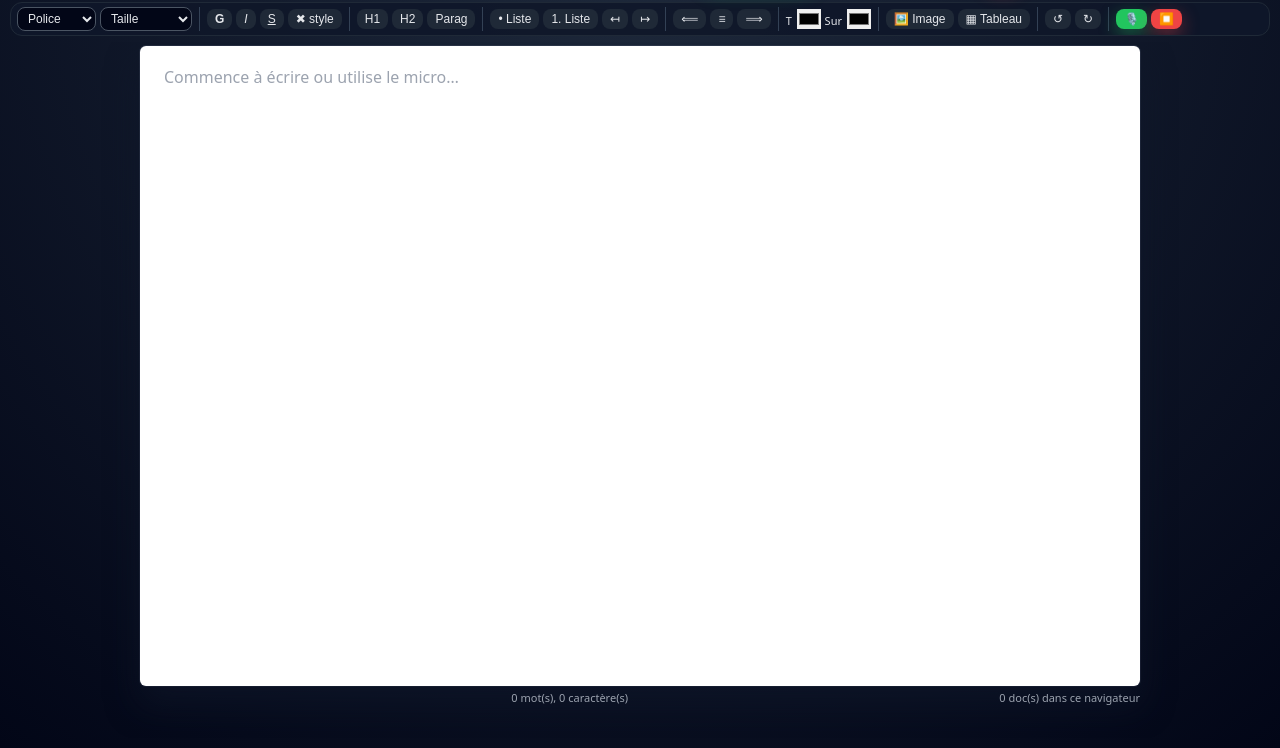
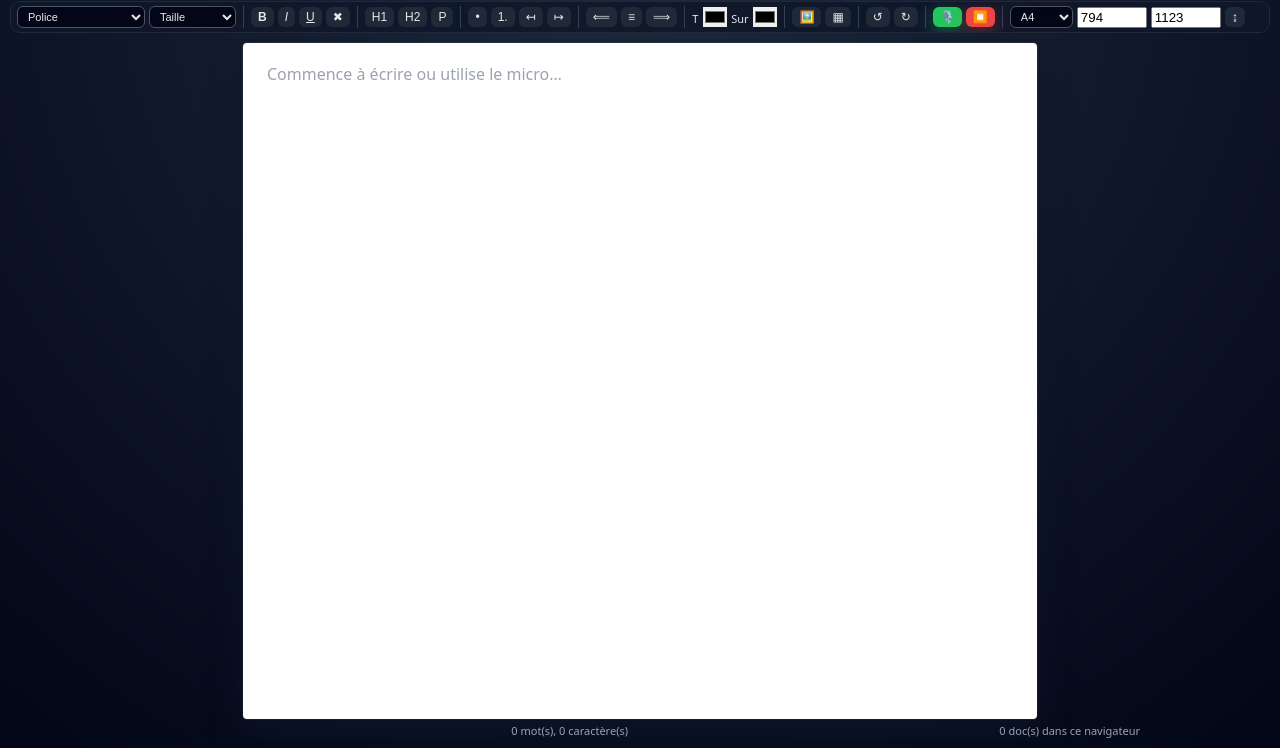
Before and after one commit to MultitudeEntertainment/EDITEUR-TEXT, a plain HTML site: page index.html in a window 1280 px wide. Shown: the part 52-800 px from the top of the page. Drawn offline with Linux system fonts and the light colour scheme.

Commit message:
Update index.html

```diff
--- a/index.html
+++ b/index.html
@@ -4,6 +4,15 @@
   <meta charset="UTF-8" />
   <title>Word du navigateur</title>
   <meta name="viewport" content="width=device-width, initial-scale=1.0" />
+
+  <!-- Google Fonts pour un max de polices -->
+  <link rel="preconnect" href="https://fonts.googleapis.com">
+  <link rel="preconnect" href="https://fonts.gstatic.com" crossorigin>
+  <link
+    href="https://fonts.googleapis.com/css2?family=Roboto:wght@400;500;700&family=Open+Sans:wght@400;600&family=Lato:wght@400;700&family=Montserrat:wght@400;600;700&family=Poppins:wght@400;600&family=Inter:wght@400;600;700&family=Nunito:wght@400;700&family=Raleway:wght@400;600&display=swap"
+    rel="stylesheet"
+  />
+
   <style>
     * { box-sizing: border-box; }
 
@@ -22,6 +31,7 @@
       overflow: hidden;
     }
 
+    /* BARRE DU HAUT (minimaliste) */
     header {
       padding: 8px 10px;
       background: rgba(15, 23, 42, 0.98);
@@ -47,30 +57,21 @@
       margin-left: auto;
     }
 
-    input[type="text"] {
+    input[type="text"], select {
       padding: 6px 10px;
       border-radius: 999px;
       border: 1px solid #4b5563;
       background: #020617;
       color: #e5e7eb;
-      min-width: 120px;
-      max-width: 180px;
-    }
-
-    select {
-      padding: 6px 10px;
-      border-radius: 999px;
-      border: 1px solid #4b5563;
-      background: #020617;
-      color: #e5e7eb;
-      max-width: 170px;
+      max-width: 190px;
+      font-size: 12px;
     }
 
     button {
       border: none;
       border-radius: 999px;
       padding: 6px 10px;
-      font-size: 13px;
+      font-size: 12px;
       cursor: pointer;
       font-weight: 500;
       display: inline-flex;
@@ -114,9 +115,10 @@
       overflow: hidden;
     }
 
+    /* TOOLBAR minimaliste */
     .toolbar {
       background: rgba(15, 23, 42, 0.9);
-      border-radius: 12px;
+      border-radius: 10px;
       border: 1px solid #1f2937;
       padding: 4px 6px;
       display: flex;
@@ -128,20 +130,20 @@
     }
 
     .toolbar button {
-      border-radius: 8px;
-      padding: 3px 8px;
-      font-size: 12px;
+      border-radius: 6px;
+      padding: 3px 7px;
     }
 
     .toolbar select {
-      border-radius: 8px;
-      font-size: 12px;
+      border-radius: 6px;
+      font-size: 11px;
       padding: 3px 6px;
+      max-width: 150px;
     }
 
     .toolbar-divider {
       width: 1px;
-      height: 24px;
+      height: 22px;
       background: #334155;
       margin: 0 3px;
     }
@@ -156,18 +158,14 @@
     }
 
     .page {
-      width: 100%;
-      max-width: 1000px;
-      height: 100%;
-      max-height: calc(100vh - 160px);
       background: #ffffff;
       color: #000000;
-      border-radius: 6px;
-      padding: 20px 24px;
+      border-radius: 4px;
       box-shadow:
         0 18px 32px rgba(15, 23, 42, 0.6),
-        0 0 0 1px rgba(148, 163, 184, 0.15);
+        0 0 0 1px rgba(148, 163, 184, 0.12);
       overflow: auto;
+      padding: 20px 24px;
     }
 
     #editor {
@@ -226,6 +224,7 @@
       width: 100%;
     }
 
+    /* Layout responsif */
     @media (max-width: 768px) {
       header {
         flex-direction: column;
@@ -236,16 +235,11 @@
         width: 100%;
         justify-content: flex-start;
       }
-      input[type="text"], select {
-        max-width: 130px;
-        font-size: 12px;
-      }
-      button {
-        font-size: 12px;
+      button, input[type="text"], select {
+        font-size: 11px;
       }
       .page {
-        max-height: calc(100vh - 210px);
-        padding: 12px 12px;
+        padding: 12px;
       }
     }
   </style>
@@ -256,7 +250,7 @@
   <div class="header-right">
     <input id="docName" type="text" placeholder="Nom du document" />
     <button id="newDocBtn">Nouveau</button>
-    <button id="saveDocBtn" class="btn-primary">💾 Sauvegarder</button>
+    <button id="saveDocBtn" class="btn-primary">💾</button>
 
     <select id="docList">
       <option value="">Docs enregistrés…</option>
@@ -270,75 +264,118 @@
     </select>
     <button id="downloadBtn">⬇️</button>
 
-    <button id="openFileBtn">📂 Ouvrir</button>
+    <button id="openFileBtn">📂</button>
     <input id="fileInput" type="file" accept=".html,.htm,.txt,.doc" style="display:none" />
   </div>
 </header>
 
 <main>
+  <!-- Ruban minimaliste -->
   <div class="toolbar">
-    <!-- police & taille -->
-    <select id="fontFamilySelect">
+    <!-- Polices (max) -->
+    <select id="fontFamilySelect" title="Police">
       <option value="">Police</option>
+      <!-- Web safe -->
       <option value="Arial">Arial</option>
+      <option value="Verdana">Verdana</option>
+      <option value="Tahoma">Tahoma</option>
+      <option value="Trebuchet MS">Trebuchet MS</option>
+      <option value="Times New Roman">Times New Roman</option>
       <option value="Georgia">Georgia</option>
-      <option value="Times New Roman">Times</option>
-      <option value="Verdana">Verdana</option>
+      <option value="Courier New">Courier New</option>
+      <option value="Lucida Sans Unicode">Lucida Sans</option>
+      <!-- Google Fonts -->
+      <option value="Roboto">Roboto</option>
+      <option value="Open Sans">Open Sans</option>
+      <option value="Lato">Lato</option>
+      <option value="Montserrat">Montserrat</option>
+      <option value="Poppins">Poppins</option>
+      <option value="Inter">Inter</option>
+      <option value="Nunito">Nunito</option>
+      <option value="Raleway">Raleway</option>
     </select>
-    <select id="fontSizeSelect">
+
+    <select id="fontSizeSelect" title="Taille">
       <option value="">Taille</option>
       <option value="2">Petit</option>
       <option value="3">Normal</option>
       <option value="4">Grand</option>
       <option value="5">Très grand</option>
       <option value="6">Titre</option>
+      <option value="7">Très gros</option>
     </select>
+
     <div class="toolbar-divider"></div>
 
-    <button data-cmd="bold"><b>G</b></button>
-    <button data-cmd="italic"><i>I</i></button>
-    <button data-cmd="underline"><u>S</u></button>
-    <button data-cmd="removeFormat">✖ style</button>
+    <button data-cmd="bold" title="Gras"><b>B</b></button>
+    <button data-cmd="italic" title="Italique"><i>I</i></button>
+    <button data-cmd="underline" title="Souligné"><u>U</u></button>
+    <button data-cmd="removeFormat" title="Effacer la mise en forme">✖</button>
+
     <div class="toolbar-divider"></div>
 
-    <button data-cmd="formatBlock" data-value="h1">H1</button>
-    <button data-cmd="formatBlock" data-value="h2">H2</button>
-    <button data-cmd="formatBlock" data-value="p">Parag</button>
+    <button data-cmd="formatBlock" data-value="h1" title="Titre 1">H1</button>
+    <button data-cmd="formatBlock" data-value="h2" title="Titre 2">H2</button>
+    <button data-cmd="formatBlock" data-value="p" title="Paragraphe">P</button>
+
     <div class="toolbar-divider"></div>
 
-    <button data-cmd="insertUnorderedList">• Liste</button>
-    <button data-cmd="insertOrderedList">1. Liste</button>
-    <button data-cmd="outdent">↤</button>
-    <button data-cmd="indent">↦</button>
+    <button data-cmd="insertUnorderedList" title="Liste à puces">•</button>
+    <button data-cmd="insertOrderedList" title="Liste numérotée">1.</button>
+    <button data-cmd="outdent" title="Diminuer retrait">↤</button>
+    <button data-cmd="indent" title="Augmenter retrait">↦</button>
+
     <div class="toolbar-divider"></div>
 
-    <button data-cmd="justifyLeft">⟸</button>
-    <button data-cmd="justifyCenter">≡</button>
-    <button data-cmd="justifyRight">⟹</button>
+    <button data-cmd="justifyLeft" title="Aligner à gauche">⟸</button>
+    <button data-cmd="justifyCenter" title="Centrer">≡</button>
+    <button data-cmd="justifyRight" title="Aligner à droite">⟹</button>
+
     <div class="toolbar-divider"></div>
 
     <label style="font-size:11px;">T
-      <input id="colorInput" type="color" style="width:24px;height:20px;border:none;padding:0;margin-left:2px;">
+      <input id="colorInput" type="color"
+             style="width:24px;height:20px;border:none;padding:0;margin-left:2px;">
     </label>
     <label style="font-size:11px;">Sur
-      <input id="bgColorInput" type="color" style="width:24px;height:20px;border:none;padding:0;margin-left:2px;">
+      <input id="bgColorInput" type="color"
+             style="width:24px;height:20px;border:none;padding:0;margin-left:2px;">
     </label>
+
     <div class="toolbar-divider"></div>
 
-    <button id="insertImageBtn">🖼️ Image</button>
-    <button id="insertTableBtn">▦ Tableau</button>
+    <button id="insertImageBtn" title="Insérer une image">🖼️</button>
+    <button id="insertTableBtn" title="Insérer un tableau">▦</button>
+
     <div class="toolbar-divider"></div>
 
-    <button data-cmd="undo">↺</button>
-    <button data-cmd="redo">↻</button>
+    <button data-cmd="undo" title="Annuler">↺</button>
+    <button data-cmd="redo" title="Rétablir">↻</button>
+
     <div class="toolbar-divider"></div>
 
-    <button id="startMicBtn" class="btn-primary">🎙️</button>
-    <button id="stopMicBtn" class="btn-danger">⏹️</button>
+    <button id="startMicBtn" class="btn-primary" title="Démarrer dictée">🎙️</button>
+    <button id="stopMicBtn" class="btn-danger" title="Arrêter dictée">⏹️</button>
+
+    <div class="toolbar-divider"></div>
+
+    <!-- Paramètres de page -->
+    <select id="pagePresetSelect" title="Format de page">
+      <option value="A4">A4</option>
+      <option value="A5">A5</option>
+      <option value="Letter">Letter</option>
+      <option value="Legal">Legal</option>
+      <option value="custom">Perso</option>
+    </select>
+    <input id="pageWidthInput" type="number" min="100" max="2000" placeholder="L (px)"
+           style="width:70px;">
+    <input id="pageHeightInput" type="number" min="100" max="3000" placeholder="H (px)"
+           style="width:70px;">
+    <button id="applyPageSizeBtn" title="Appliquer la taille">↨</button>
   </div>
 
   <div class="editor-wrapper">
-    <div class="page">
+    <div id="page" class="page">
       <div id="editor" contenteditable="true" class="empty"></div>
     </div>
     <div class="status-bar">
@@ -476,8 +513,54 @@
     sel.addRange(range);
   }
 
+  // ---------- TAILLE DE PAGE ----------
+  const page = document.getElementById('page');
+  const pagePresetSelect = document.getElementById('pagePresetSelect');
+  const pageWidthInput = document.getElementById('pageWidthInput');
+  const pageHeightInput = document.getElementById('pageHeightInput');
+  const applyPageSizeBtn = document.getElementById('applyPageSizeBtn');
+
+  // valeurs approximatives en pixels (avec un ratio écran)
+  const pagePresetsPx = {
+    A4:    { w: 794,  h: 1123 },  // ~210x297mm
+    A5:    { w: 559,  h: 794  },  // ~148x210mm
+    Letter:{ w: 816,  h: 1056 },  // 8.5x11"
+    Legal: { w: 816,  h: 1344 }   // 8.5x14"
+  };
+
+  function applyPreset(preset) {
+    const p = pagePresetsPx[preset];
+    if (!p) return;
+    page.style.width = p.w + "px";
+    page.style.height = p.h + "px";
+    pageWidthInput.value = p.w;
+    pageHeightInput.value = p.h;
+  }
+
+  // initialisation en A4
+  applyPreset("A4");
+
+  pagePresetSelect.addEventListener('change', () => {
+    const val = pagePresetSelect.value;
+    if (val !== "custom") {
+      applyPreset(val);
+    }
+  });
+
+  applyPageSizeBtn.addEventListener('click', () => {
+    const w = parseInt(pageWidthInput.value, 10);
+    const h = parseInt(pageHeightInput.value, 10);
+    if (!w || !h || w < 100 || h < 100) {
+      alert("Entrez une largeur/hauteur valides (>= 100px).");
+      return;
+    }
+    page.style.width = w + "px";
+    page.style.height = h + "px";
+    pagePresetSelect.value = "custom";
+  });
+
   // ---------- DOCUMENTS (localStorage) ----------
-  const STORAGE_KEY = 'wordNavDocs_v1';
+  const STORAGE_KEY = 'wordNavDocs_v2';
   const docNameInput = document.getElementById('docName');
   const newDocBtn = document.getElementById('newDocBtn');
   const saveDocBtn = document.getElementById('saveDocBtn');
```
